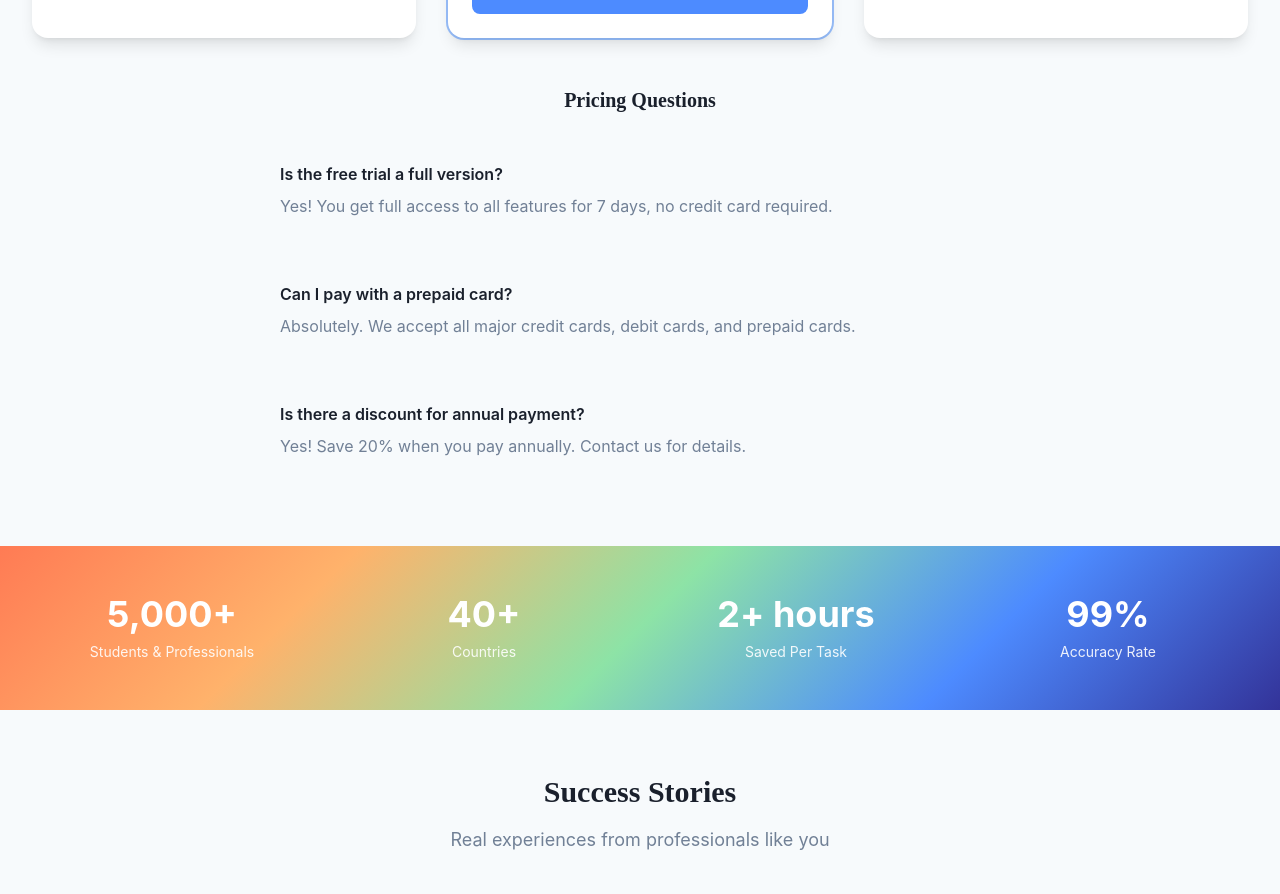
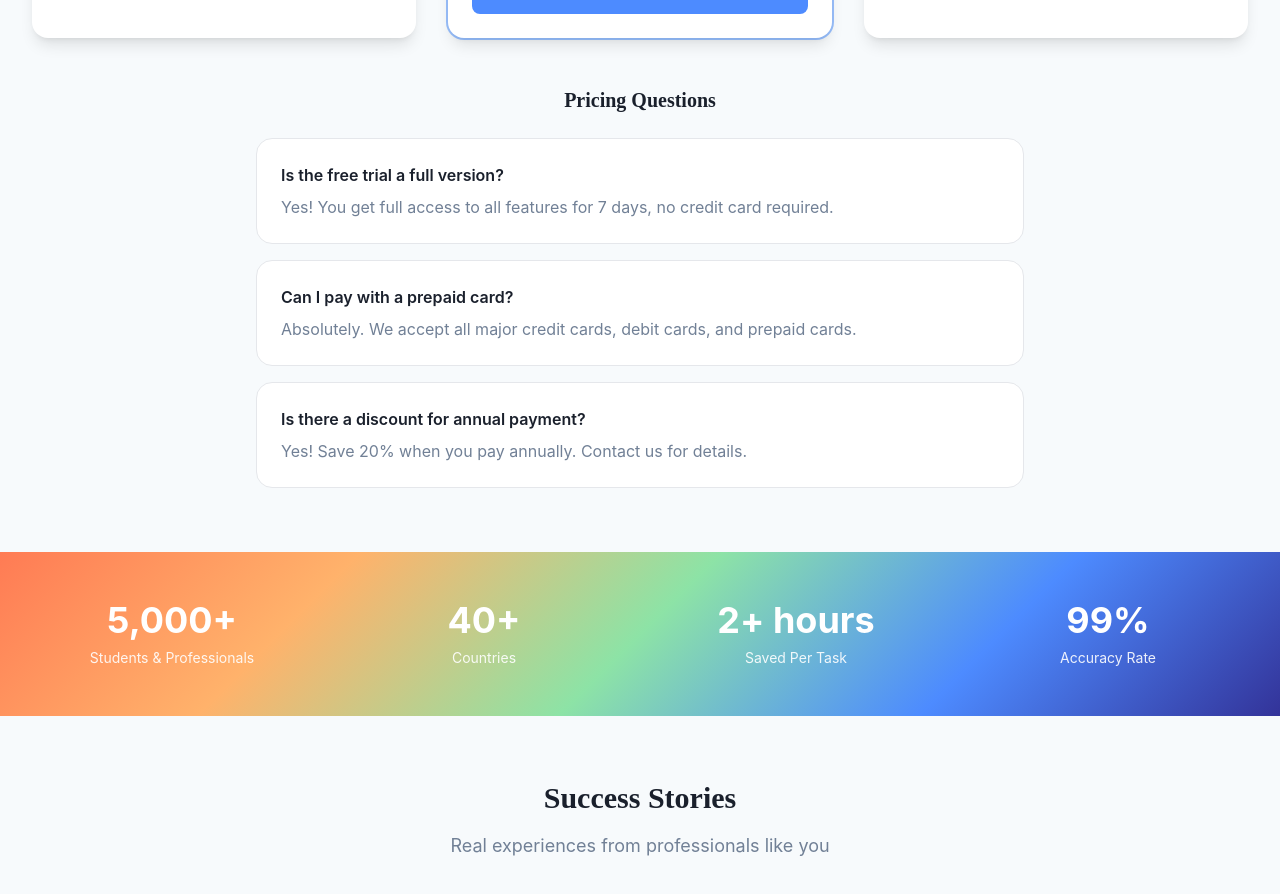
Before and after one commit to Alonbbar6/promptLingo, a React (Create React App) app in the folder client/: page / in a window 1280 px wide. Shown: the part 6660-7554 px from the top of the page. Built offline with nearby package versions, Linux system fonts and the light colour scheme; no server answers.

Commit message:
Fix TypeScript error: change BrandedCard variant from 'flat' to 'default'

```diff
--- a/client/src/components/LandingPage.tsx
+++ b/client/src/components/LandingPage.tsx
@@ -464,15 +464,15 @@ export const LandingPage: React.FC<LandingPageProps> = ({ onGetStarted }) => {
             Pricing Questions
           </h3>
           <div className="space-y-4">
-            <BrandedCard variant="flat">
+            <BrandedCard variant="default">
               <p className="font-semibold text-neutral-textPrimary mb-2">Is the free trial a full version?</p>
               <p className="text-neutral-textSecondary">Yes! You get full access to all features for 7 days, no credit card required.</p>
             </BrandedCard>
-            <BrandedCard variant="flat">
+            <BrandedCard variant="default">
               <p className="font-semibold text-neutral-textPrimary mb-2">Can I pay with a prepaid card?</p>
               <p className="text-neutral-textSecondary">Absolutely. We accept all major credit cards, debit cards, and prepaid cards.</p>
             </BrandedCard>
-            <BrandedCard variant="flat">
+            <BrandedCard variant="default">
               <p className="font-semibold text-neutral-textPrimary mb-2">Is there a discount for annual payment?</p>
               <p className="text-neutral-textSecondary">Yes! Save 20% when you pay annually. Contact us for details.</p>
             </BrandedCard>
```
